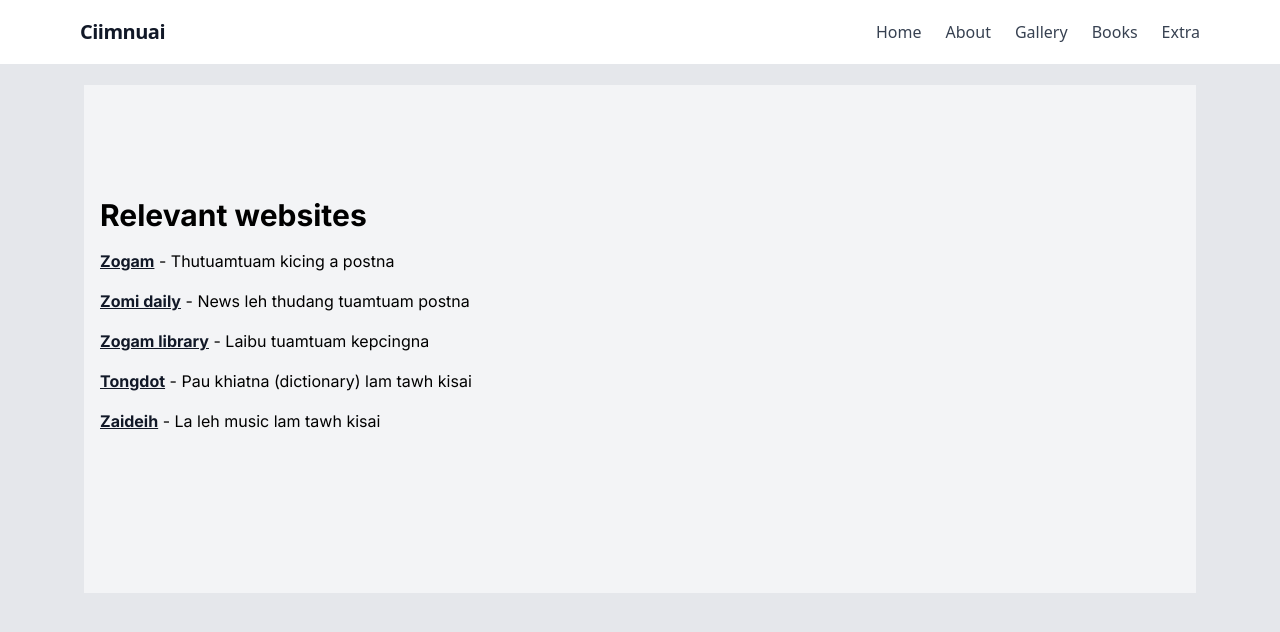
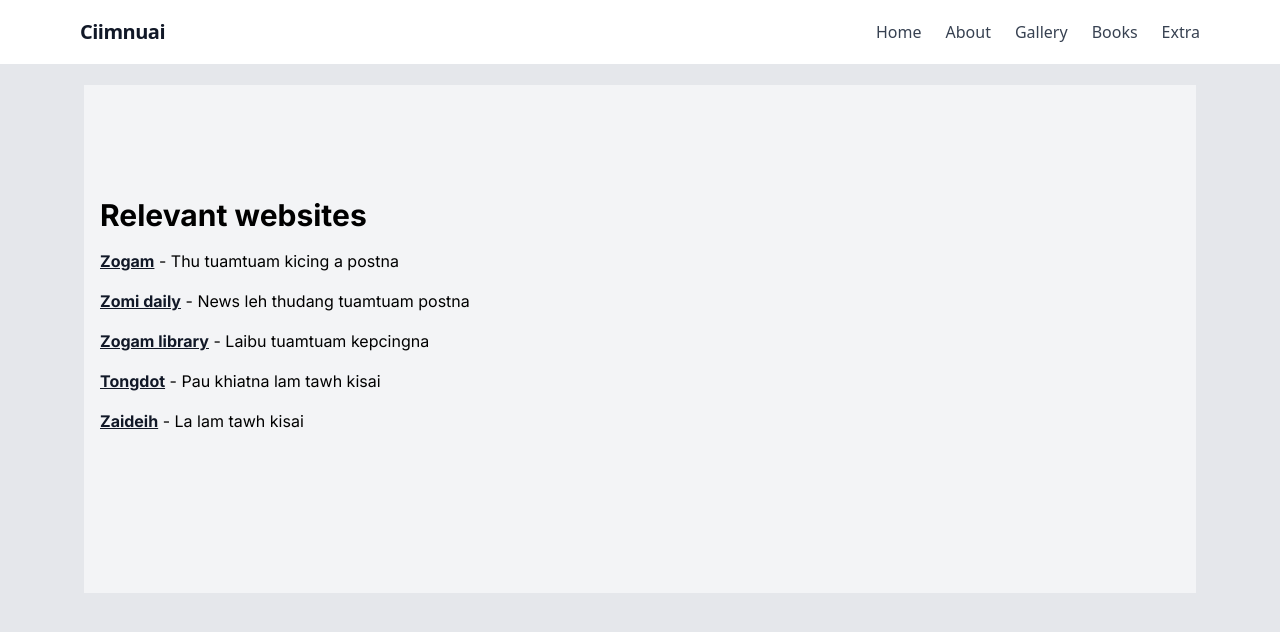
Before and after one commit to johnpiapian/ciimnuai, a Next.js app: page /extra in a window 1280 px wide. Shown: the top 632 px of the page. Built offline with nearby package versions, Linux system fonts and the light colour scheme.

Commit message:
fix: change wording

```diff
--- a/pages/extra.js
+++ b/pages/extra.js
@@ -4,11 +4,11 @@ import { Inter } from '@next/font/google'
 const inter = Inter({ subsets: ['latin'] })
 
 const LINKS = [
-  { name: 'Zogam', url: 'http://www.zogam.org/', description: 'Thutuamtuam kicing a postna' },
+  { name: 'Zogam', url: 'http://www.zogam.org/', description: 'Thu tuamtuam kicing a postna' },
   { name: 'Zomi daily', url: 'https://zomidaily.org/', description: 'News leh thudang tuamtuam postna' },
   { name: 'Zogam library', url: 'http://zomilibrary.com/', description: 'Laibu tuamtuam kepcingna' },
-  { name: 'Tongdot', url: 'https://www.tongdot.com/', description: 'Pau khiatna (dictionary) lam tawh kisai' },
-  { name: 'Zaideih', url: 'https://www.zaideih.com/', description: 'La leh music lam tawh kisai' },
+  { name: 'Tongdot', url: 'https://www.tongdot.com/', description: 'Pau khiatna lam tawh kisai' },
+  { name: 'Zaideih', url: 'https://www.zaideih.com/', description: 'La lam tawh kisai' },
 ]
 
 export default function Extra() {
```
